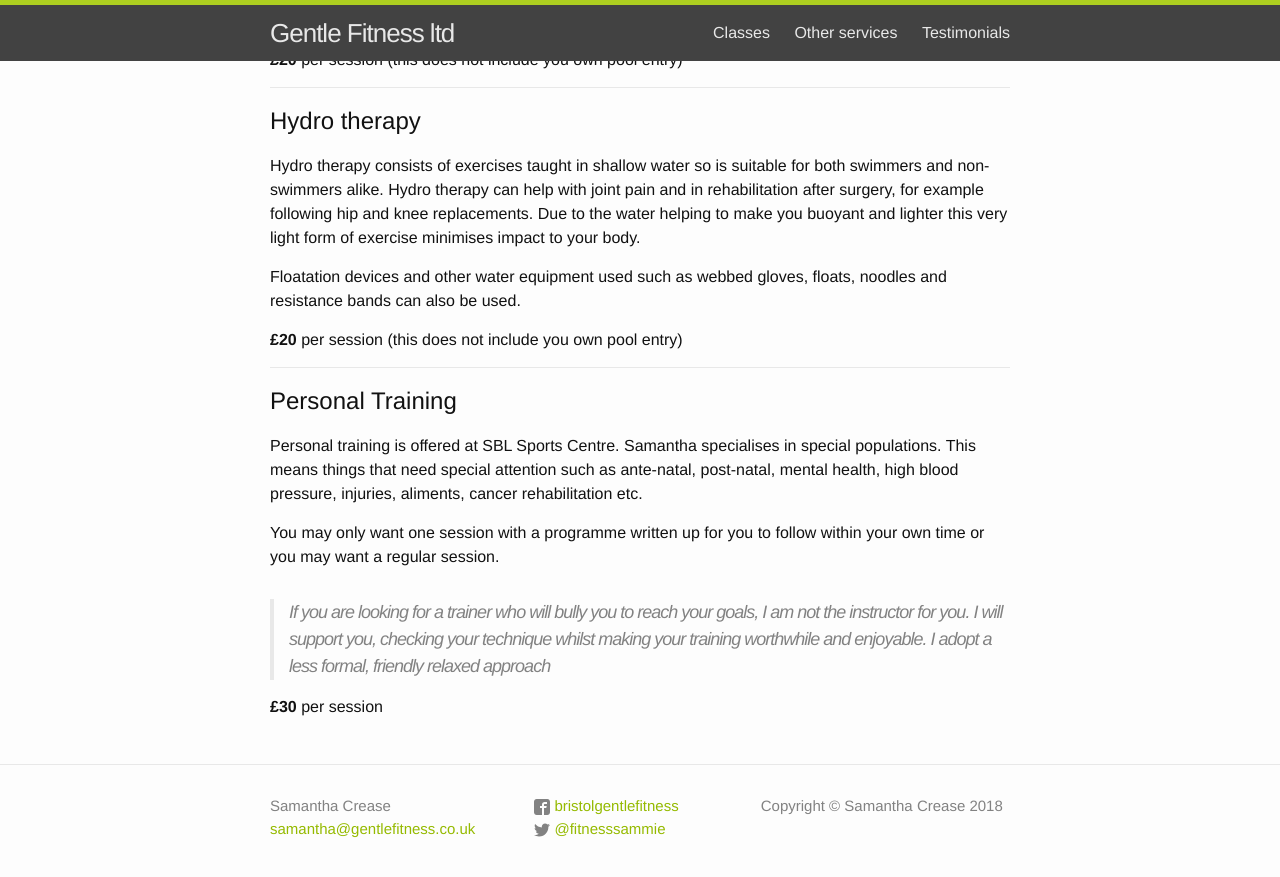
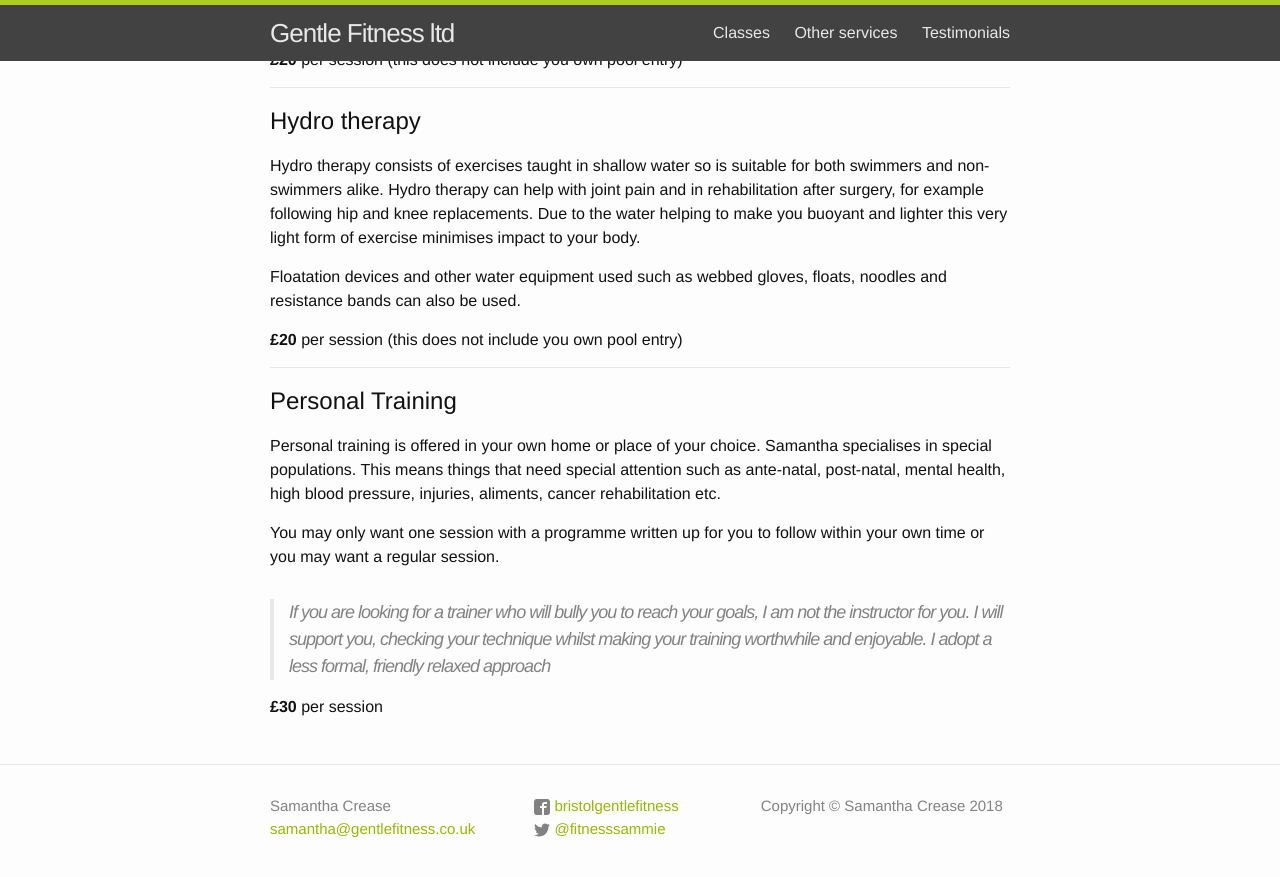
Before and after one commit to gentlefitness-www/gentlefitness-www, a Jekyll site: the page built from other-services.md, in a window 1280 px wide and 900 px high, scrolled down 1637 px. Shown: the top 877 px of the window. Built offline with Jekyll 4.4.1, drawn with Linux system fonts in a browser that asks for light colours.

Commit message:
Update to personal training location

```diff
--- a/other-services.md
+++ b/other-services.md
@@ -99,10 +99,10 @@ noodles and resistance bands can also be used.
 -------------------------------------------------------------------------------
 
 ## Personal Training
-Personal training is offered at SBL Sports Centre. Samantha specialises in special
-populations. This means things that need special attention such as ante-natal,
-post-natal, mental health, high blood pressure, injuries, aliments, cancer
-rehabilitation etc.
+Personal training is offered in your own home or place of your choice. Samantha
+specialises in special populations. This means things that need special
+attention such as ante-natal, post-natal, mental health, high blood pressure,
+injuries, aliments, cancer rehabilitation etc.
 
 You may only want one session with a programme written up for you to follow
 within your own time or you may want a regular session.
```
